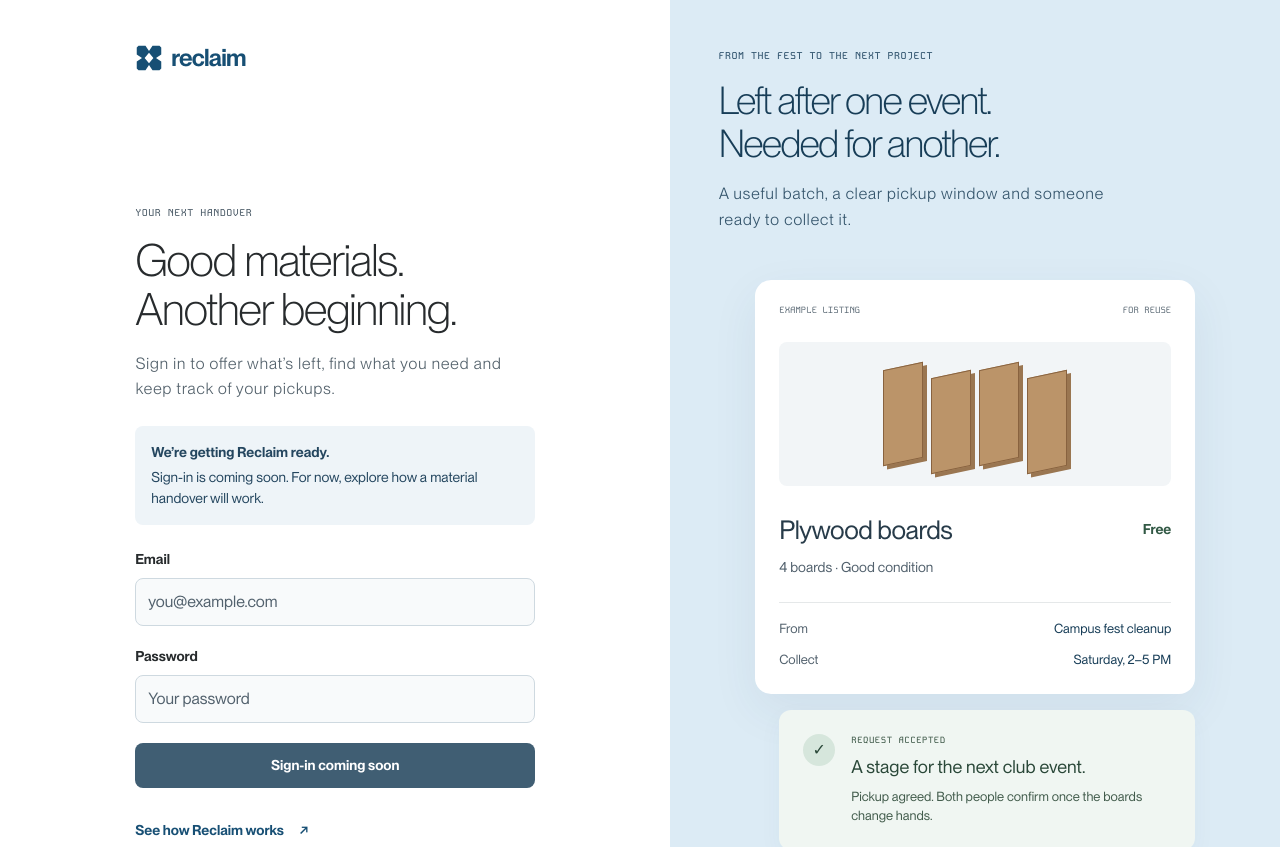
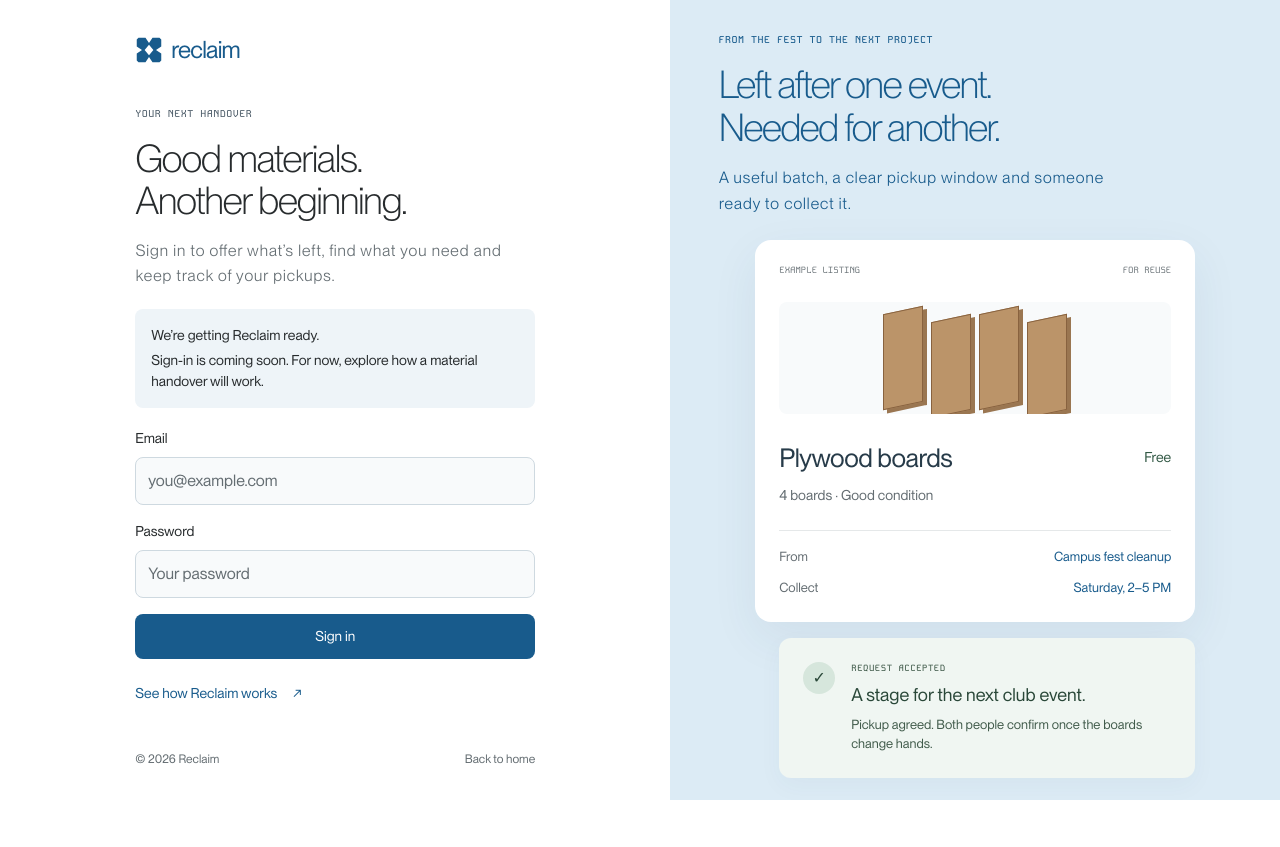
Before and after one commit to Tanveer-rajpurohit/Reclaim, a Next.js app in the folder apps/web/: page /login in a window 1280 px wide. Shown: the top 847 px of the page. After the commit the page ends 800 px from the top, so only its background shows below. Built offline with nearby package versions, Linux system fonts and the light colour scheme.

Commit message:
feat(web): update login button text and enhance color variables for consistency

```diff
--- a/apps/web/app/globals.css
+++ b/apps/web/app/globals.css
@@ -155,7 +155,7 @@ html,
   z-index: 80;
   display: grid;
   place-items: center;
-  background: #185b8c;
+  background: var(--blue);
   color: #eef7fc;
   visibility: hidden;
   opacity: 0;
@@ -276,17 +276,17 @@ html.lenis {
   padding: 8px 12px;
   border-radius: 8px;
   background: #fff;
-  color: #174f74;
+  color: var(--blue);
   font-family: var(--font-kode), monospace;
   font-size: 11px;
   font-weight: 600;
   white-space: nowrap;
 }
 .header-entry:hover {
-  background: #e4eff7;
+  background: var(--blue-soft);
 }
 .site-header.is-scrolled .header-entry:hover {
-  background: #123d59;
+  background: var(--blue-hover);
 }
 .product-intro {
   padding: 32px 8px 64px;
@@ -1993,8 +1993,8 @@ footer {
   background: #edf2f5;
 }
 .site-header.is-scrolled .header-entry {
-  background: #174f74;
-  color: #fff;
+  background: var(--blue);
+  color: var(--surface);
 }
 .site-header.is-scrolled nav a:hover {
   background: #e0e9ef;
@@ -2103,13 +2103,13 @@ html {
   padding: 12px 16px;
   border: 0;
   border-radius: 8px;
-  background: #174f74;
-  color: #fff;
+  background: var(--blue);
+  color: var(--surface);
   font-size: 14px;
-  font-weight: 600;
+  font-weight: 400;
 }
 .reclaim-button:hover {
-  background: #123d59;
+  background: var(--blue-hover);
 }
 .approach-entry {
   margin-top: 32px;
@@ -2179,6 +2179,28 @@ html {
   cursor: pointer;
   font-size: 18px;
   font-weight: 400;
+  display: flex;
+  align-items: center;
+  justify-content: space-between;
+  gap: 24px;
+  list-style: none;
+}
+.question-list summary::-webkit-details-marker {
+  display: none;
+}
+.question-list summary::after {
+  content: "";
+  width: 8px;
+  height: 8px;
+  border-right: 1px solid currentColor;
+  border-bottom: 1px solid currentColor;
+  transform: rotate(45deg);
+  flex-shrink: 0;
+  margin-right: 4px;
+  transition: transform 160ms ease;
+}
+.question-list details[open] summary::after {
+  transform: rotate(225deg);
 }
 .question-list p {
   color: #53616b;
@@ -2190,15 +2212,18 @@ html {
 .login-shell {
   display: grid;
   grid-template-columns: 1.1fr 1fr;
-  min-height: 100svh;
-  background: #fff;
+  height: 100dvh;
+  grid-template-rows: minmax(0, 1fr);
+  background: var(--surface);
 }
 .login-main {
   display: flex;
   flex-direction: column;
   justify-content: space-between;
-  padding: 40px 64px;
-  gap: 48px;
+  padding: 32px 64px;
+  gap: 24px;
+  min-height: 0;
+  overflow-y: auto;
 }
 .login-main > * {
   width: 100%;
@@ -2206,15 +2231,16 @@ html {
   margin-inline: auto;
 }
 .login-brand {
-  color: #174f74;
+  color: var(--blue);
   font-size: 24px;
+  font-weight: 400;
 }
 .login-brand .brand-mark {
   width: 28px;
   height: 28px;
 }
 .login-content h1 {
-  font-size: clamp(36px, 3.5vw, 48px);
+  font-size: clamp(32px, 3vw, 44px);
   letter-spacing: -1.5px;
   font-weight: 300;
   line-height: 1.1;
@@ -2222,21 +2248,21 @@ html {
 }
 .login-description {
   font-family: var(--font-book), sans-serif;
-  color: #53616b;
+  color: var(--muted);
   line-height: 1.6;
   font-size: 16px;
 }
 .login-notice {
-  background: #eef4f8;
-  color: #24465f;
+  background: var(--blue-faint);
+  color: var(--ink);
   padding: 16px;
   border-radius: 8px;
-  margin: 24px 0;
+  margin: 20px 0;
   font-size: 14px;
   line-height: 1.5;
 }
 .login-notice strong {
-  font-weight: 600;
+  font-weight: 400;
 }
 .login-notice p {
   margin-top: 4px;
@@ -2246,27 +2272,27 @@ html {
   padding: 0;
   margin: 0;
   display: grid;
-  gap: 20px;
+  gap: 16px;
 }
 .login-fields label {
   display: grid;
   gap: 8px;
   font-size: 14px;
-  font-weight: 600;
+  font-weight: 400;
 }
 .login-fields input {
   width: 100%;
   height: 48px;
-  border: 1px solid #ced9e0;
+  border: 1px solid var(--field-line);
   border-radius: 8px;
   padding: 12px;
   font-size: 16px;
   font-weight: 400;
-  background: #f8fafb;
-  color: #52616d;
+  background: var(--surface-soft);
+  color: var(--ink);
 }
 .login-fields input::placeholder {
-  color: #52616d;
+  color: var(--muted);
   opacity: 1;
 }
 .login-fields :disabled {
@@ -2274,16 +2300,16 @@ html {
   opacity: 1;
 }
 .login-fields .reclaim-button {
-  background: #405e73;
+  background: var(--blue);
 }
 .login-explore {
   display: inline-flex;
   align-items: center;
   gap: 16px;
-  color: #174f74;
+  color: var(--blue);
   font-size: 14px;
-  font-weight: 600;
-  margin-top: 24px;
+  font-weight: 400;
+  margin-top: 16px;
   padding-block: 8px;
 }
 .login-explore:hover,
@@ -2295,29 +2321,31 @@ html {
   display: flex;
   justify-content: space-between;
   gap: 16px;
-  color: #52616d;
+  color: var(--muted);
   font-size: 12px;
 }
 .login-preview {
   display: flex;
   flex-direction: column;
   justify-content: space-between;
-  gap: 48px;
-  padding: 48px;
-  background: #dcebf5;
-  color: #173d57;
+  gap: 24px;
+  padding: 32px 48px;
+  background: var(--blue-soft);
+  color: var(--blue);
   min-width: 0;
+  min-height: 0;
+  overflow-y: auto;
 }
 .login-preview-heading .section-kicker,
 .login-preview-footer .section-kicker {
-  color: #31546e;
+  color: var(--blue);
 }
 .login-preview-heading h2 {
   font-size: clamp(32px, 3vw, 44px);
   margin: 16px 0;
 }
 .login-preview-heading > p:last-child {
-  color: #34546b;
+  color: var(--blue);
   line-height: 1.6;
   max-width: 400px;
   font-family: var(--font-book), sans-serif;
@@ -2328,7 +2356,7 @@ html {
   margin: auto;
 }
 .material-preview-card {
-  background: #fff;
+  background: var(--surface);
   border-radius: 16px;
   padding: 24px;
   box-shadow: 0 16px 48px #294b6412;
@@ -2339,12 +2367,12 @@ html {
   gap: 16px;
   font-family: var(--font-kode), monospace;
   font-size: 9px;
-  color: #52616d;
+  color: var(--muted);
 }
 .board-art {
-  height: 144px;
+  height: 112px;
   margin: 24px 0;
-  background: #f2f5f7;
+  background: var(--surface-soft);
   border-radius: 8px;
   display: flex;
   align-items: center;
@@ -2377,11 +2405,11 @@ html {
 }
 .preview-item-heading > span {
   font-size: 14px;
-  font-weight: 600;
+  font-weight: 400;
   color: #315844;
 }
 .material-preview-card > p {
-  color: #52616d;
+  color: var(--muted);
   font-size: 14px;
   margin-top: 8px;
 }
@@ -2399,7 +2427,7 @@ html {
   gap: 16px;
 }
 .material-preview-card dt {
-  color: #52616d;
+  color: var(--muted);
 }
 .pickup-preview-card {
   display: flex;
@@ -2450,12 +2478,12 @@ html {
 }
 .login-preview-footer li::before {
   content: "0" counter(handover) " / ";
-  color: #31546e;
+  color: var(--blue);
   font-family: var(--font-kode), monospace;
   font-size: 10px;
 }
 .login-preview-footer small {
-  color: #34546b;
+  color: var(--blue);
   font-size: 12px;
 }
 @media (max-width: 1000px) {
@@ -2480,12 +2508,11 @@ html {
     grid-template-columns: 1fr;
   }
   .login-main {
-    min-height: 100svh;
     padding: 24px;
-    gap: 40px;
+    gap: 24px;
   }
   .login-preview {
-    padding: 40px 24px;
+    display: none;
   }
   .pickup-preview-card {
     margin-left: 0;
--- a/apps/web/app/login/page.tsx
+++ b/apps/web/app/login/page.tsx
@@ -64,7 +64,7 @@ export default function LoginPage() {
               />
             </label>
             <button className="reclaim-button" type="button">
-              Sign-in coming soon
+              Sign in
             </button>
           </fieldset>
           <Link className="login-explore" href="/#building">
--- a/packages/tailwind-config/shared-styles.css
+++ b/packages/tailwind-config/shared-styles.css
@@ -4,6 +4,13 @@
   --ink: #272b2d;
   --muted: #646d72;
   --line: #e5e8e9;
+  --blue: #185b8c;
+  --blue-hover: #134970;
+  --blue-soft: #dcebf5;
+  --blue-faint: #eef4f8;
+  --surface: #fff;
+  --surface-soft: #f8fafb;
+  --field-line: #ced9e0;
   --serif: var(--font-neue), Arial, sans-serif;
 }
 
@@ -11,6 +18,7 @@
   --color-ink: var(--ink);
   --color-muted: var(--muted);
   --color-line: var(--line);
+  --color-blue: var(--blue);
   --font-sans: var(--font-neue), Arial, sans-serif;
   --font-text-book: var(--font-book), Arial, sans-serif;
   --font-mono: var(--font-kode), monospace;
```
